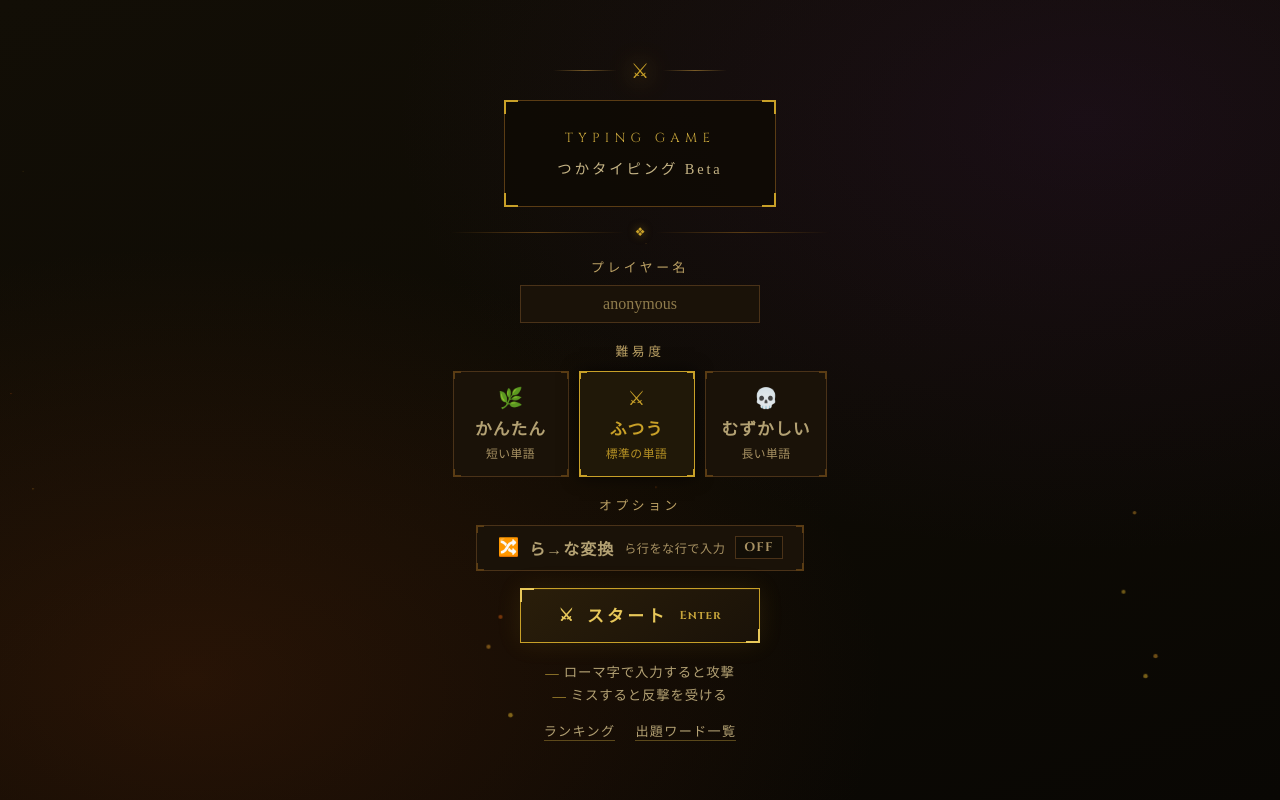
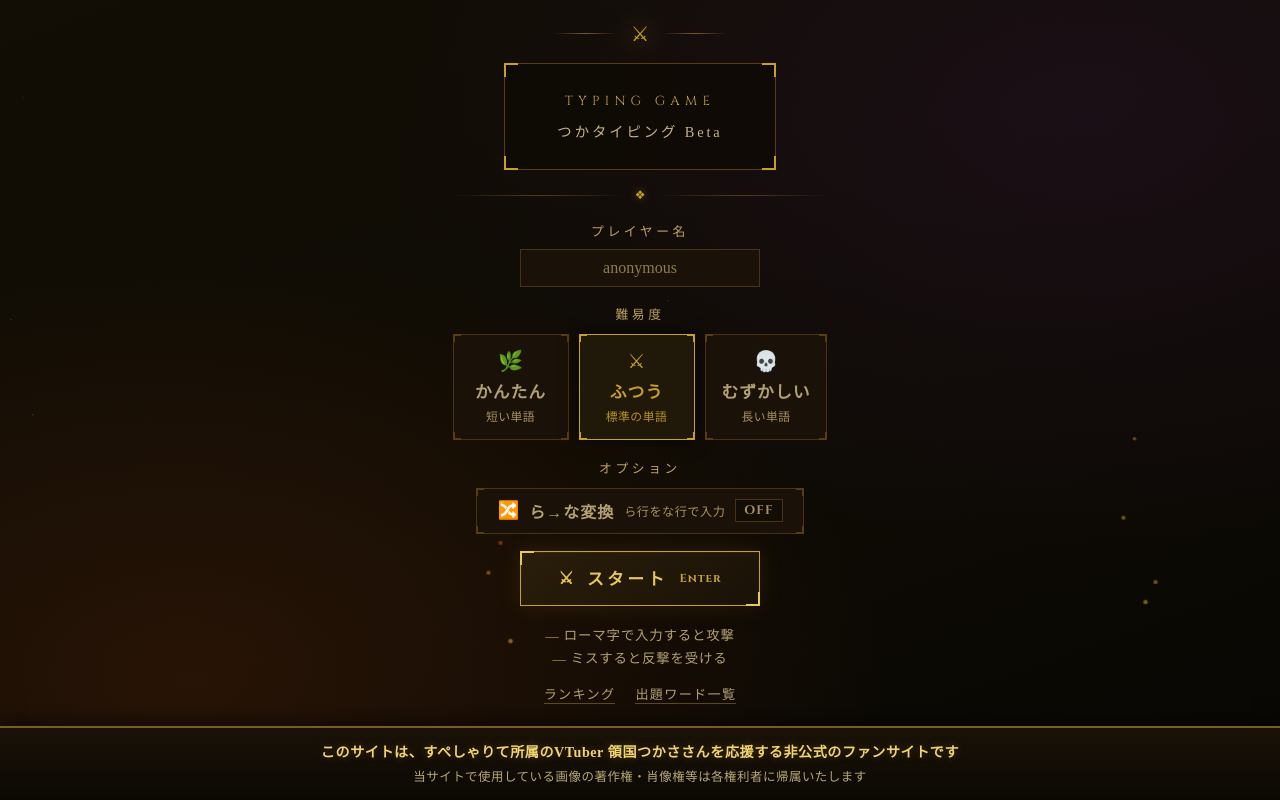
Before and after one commit to raink1208/tsuka_typing, a Nuxt app in the folder tsuka_typing/: page / in a window 1280 px wide. Built offline with nearby package versions, Linux system fonts and the light colour scheme.

Commit message:
権利関係の表示を追加

```diff
--- a/tsuka_typing/app.vue
+++ b/tsuka_typing/app.vue
@@ -1,6 +1,13 @@
 <template>
   <div class="app-root">
-    <NuxtPage />
+    <main class="app-main">
+      <NuxtPage />
+    </main>
+
+    <footer class="site-footer">
+      <p class="site-footer-line is-primary">{{ t('footer.disclaimer') }}</p>
+      <p class="site-footer-line is-secondary">{{ t('footer.copyright') }}</p>
+    </footer>
   </div>
 </template>
 
@@ -70,13 +77,56 @@ html, body {
   width: 100vw;
   height: 100vh;
   display: flex;
-  align-items: center;
-  justify-content: center;
+  flex-direction: column;
   background:
     radial-gradient(ellipse at 15% 85%, rgba(100,40,10,0.30) 0%, transparent 45%),
     radial-gradient(ellipse at 85% 15%, rgba(70,25,90,0.20) 0%, transparent 45%),
     linear-gradient(160deg, #120e06 0%, #0e0b04 55%, #090704 100%);
   overflow: hidden;
+}
+
+/* ページ表示領域（フッターを除いた高さ） */
+.app-main {
+  flex: 1 1 auto;
+  min-height: 0;
+  width: 100%;
+  display: flex;
+  align-items: center;
+  justify-content: center;
+  overflow: hidden;
+}
+
+/* ── サイトフッター（非公式ファンサイト注記） ── */
+.site-footer {
+  flex: 0 0 auto;
+  width: 100%;
+  padding: 12px 20px calc(12px + env(safe-area-inset-bottom, 0px));
+  text-align: center;
+  background: linear-gradient(180deg, #1a1208 0%, #0b0803 100%);
+  border-top: 2px solid var(--rpg-border-gold);
+  box-shadow: 0 -4px 18px rgba(0, 0, 0, 0.55);
+}
+.site-footer-line {
+  font-family: 'Noto Serif JP', serif;
+  line-height: 1.8;
+  letter-spacing: 0.04em;
+}
+/* 1行目：非公式である旨を最も見せる */
+.site-footer-line.is-primary {
+  font-size: 0.88rem;
+  font-weight: 600;
+  color: var(--rpg-gold-bright);
+  text-shadow: 0 0 10px rgba(200, 160, 40, 0.28);
+}
+/* 2行目：権利表記 */
+.site-footer-line.is-secondary {
+  font-size: 0.78rem;
+  color: var(--rpg-parchment-dim);
+}
+@media (max-width: 600px) {
+  .site-footer { padding: 10px 14px calc(10px + env(safe-area-inset-bottom, 0px)); }
+  .site-footer-line.is-primary   { font-size: 0.78rem; }
+  .site-footer-line.is-secondary { font-size: 0.7rem; }
 }
 
 /* ── ページ共通トランジション ───────────── */
--- a/tsuka_typing/i18n/locales/ja.json
+++ b/tsuka_typing/i18n/locales/ja.json
@@ -1,7 +1,7 @@
 {
   "meta": {
-    "title": "領国つかさ タイピングバトル",
-    "description": "領国つかさと共に戦うタイピングバトルゲーム"
+    "title": "つかさタイピング Beta",
+    "description": "すぺしゃりて所属のVTuber 領国つかささんの非公式タイピングゲームです。"
   },
   "difficulty": {
     "easy": { "label": "かんたん", "detail": "短い単語" },
@@ -145,5 +145,9 @@
     },
     "empty": "該当するワードがありません",
     "backButton": "タイトルへ"
+  },
+  "footer": {
+    "disclaimer": "このサイトは、すぺしゃりて所属のVTuber 領国つかささんを応援する非公式のファンサイトです",
+    "copyright": "当サイトで使用している画像の著作権・肖像権等は各権利者に帰属いたします"
   }
 }
--- a/tsuka_typing/pages/game.vue
+++ b/tsuka_typing/pages/game.vue
@@ -268,7 +268,7 @@ watch(() => store.phase, (p) => {
 .game-screen {
   position: relative;
   width: min(860px, 100vw);
-  height: 100vh;
+  height: 100%;
   max-height: 680px;
   display: flex;
   flex-direction: column;
--- a/tsuka_typing/pages/index.vue
+++ b/tsuka_typing/pages/index.vue
@@ -159,7 +159,7 @@ onMounted(() => {
 .title-screen {
   position: relative;
   width: 100%;
-  height: 100vh;
+  height: 100%;
   display: flex;
   flex-direction: column;
   align-items: center;
--- a/tsuka_typing/pages/ranking.vue
+++ b/tsuka_typing/pages/ranking.vue
@@ -138,7 +138,7 @@ function formatDate(iso: string) {
 <style scoped>
 .ranking-screen {
   width: 100%;
-  height: 100vh;
+  height: 100%;
   display: flex;
   flex-direction: column;
   align-items: center;
--- a/tsuka_typing/pages/words.vue
+++ b/tsuka_typing/pages/words.vue
@@ -132,7 +132,7 @@ const filteredWords = computed(() => {
 <style scoped>
 .words-screen {
   width: 100%;
-  height: 100vh;
+  height: 100%;
   display: flex;
   flex-direction: column;
   align-items: center;
```
